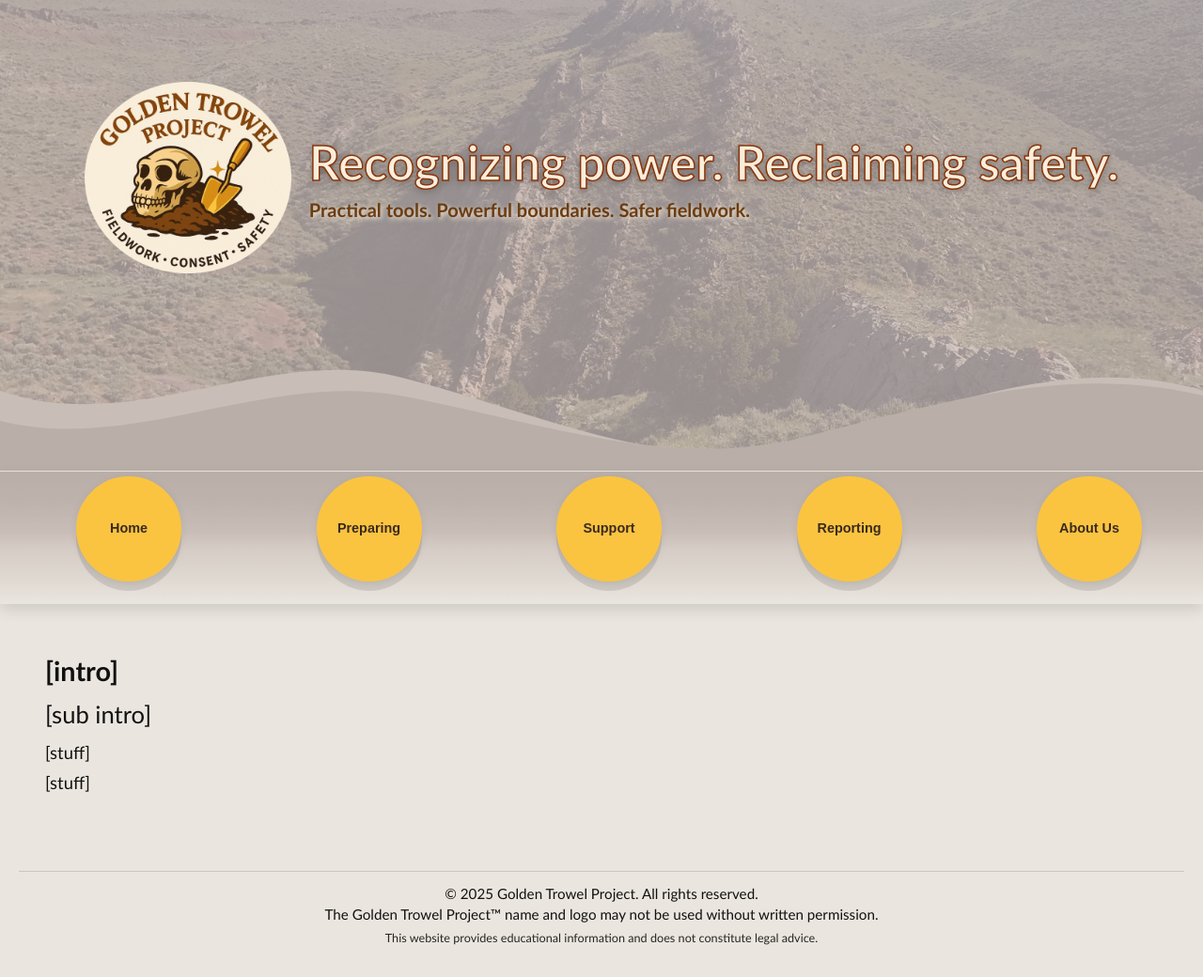
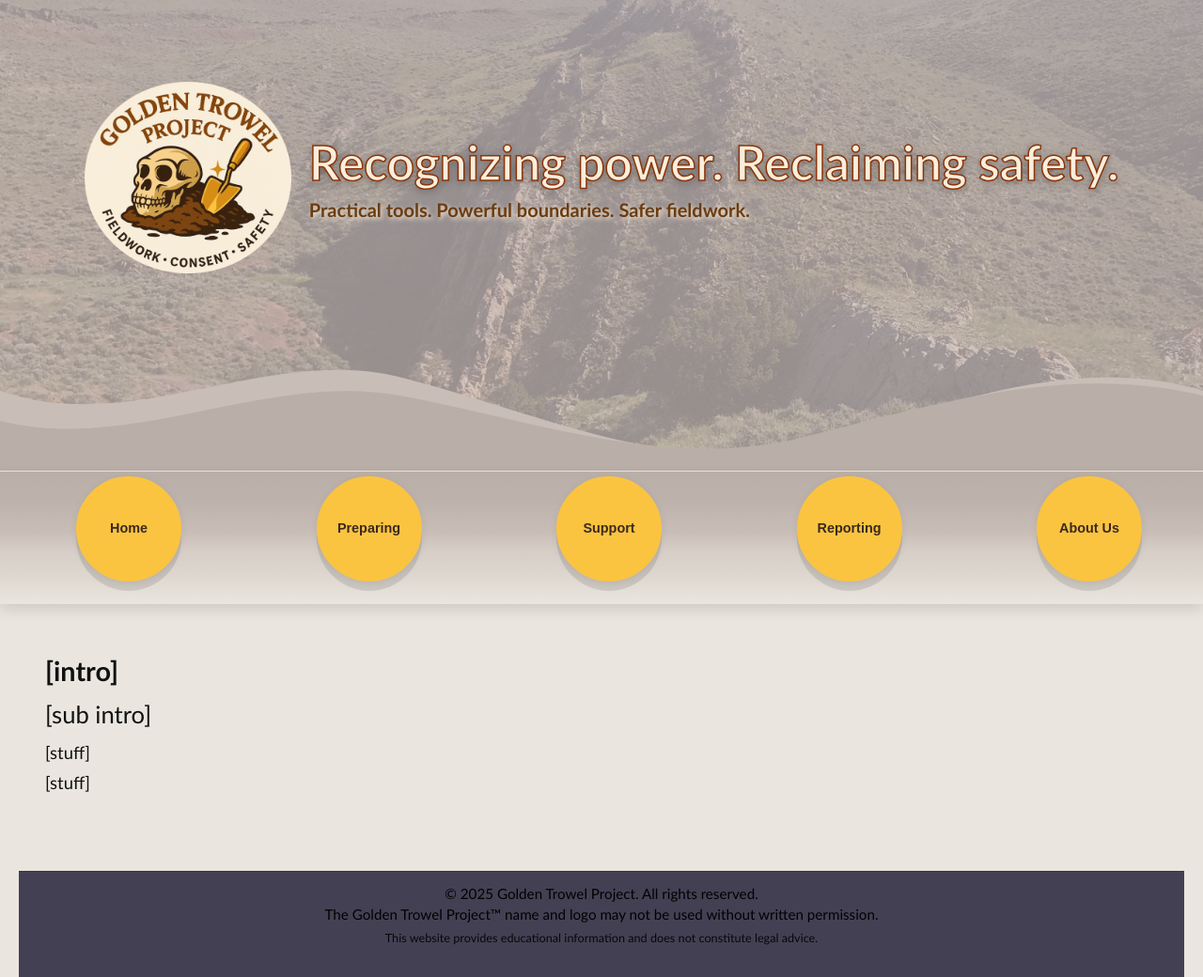
Before and after one commit to AnthroSafetyWarrior/GoldenTrowelProject, a Jekyll site: the page built from _pages/contact.html, in a window 1280 px wide. Shown: the whole page at 94% size. Built offline with Jekyll 4.4.1, drawn with Linux system fonts in a browser that asks for light colours.

Commit message:
updating name

```diff
--- a/_layouts/default.html
+++ b/_layouts/default.html
@@ -869,13 +869,14 @@ html, body { overflow-x: hidden; }
 
 /* Minimal legal footer */
 .legal-footer{
+background: var(--slate);
   width:min(100%, var(--maxw));
   margin: clamp(24px, 5vw, 48px) auto 0;
   padding: 12px var(--page-pad-inline) 32px;
   border-top: 1px solid color-mix(in srgb, #000 14%, transparent);
   font-size: .95rem;
   line-height: 1.45;
-  color: var(--ink);
+  color: #000;
   text-align: center;
 }
 .legal-footer small{
```
